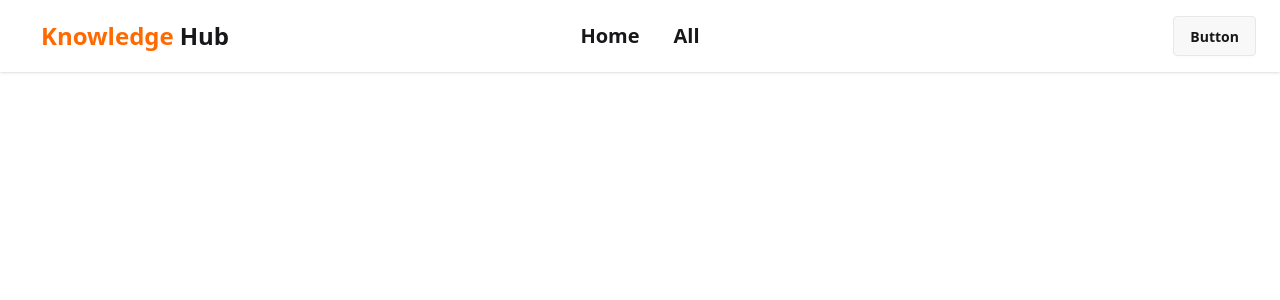
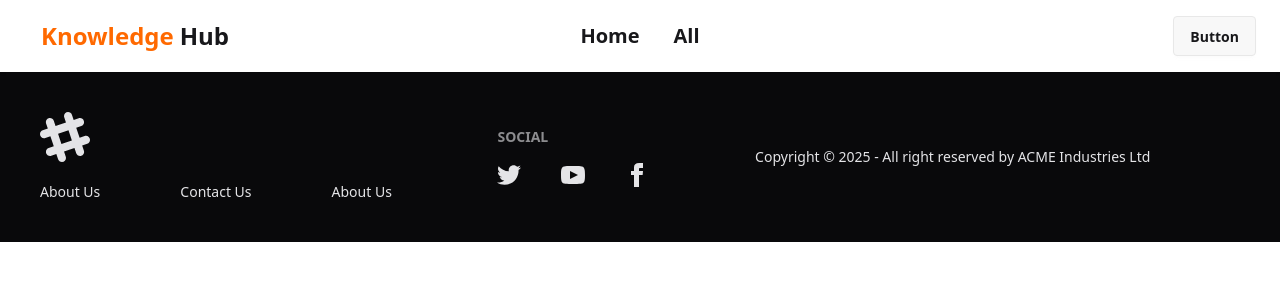
Before and after one commit to Farhan41229/KnowledgeHub---client-side, a React (Vite) app: page / in a window 1280 px wide. Shown: the top 300 px of the page. Built offline with nearby package versions, Linux system fonts and the light colour scheme.

Commit message:
Footer done

```diff
--- /dev/null
+++ b/src/components/Footer.jsx
@@ -0,0 +1,74 @@
+import React from 'react';
+
+const Footer = () => {
+  return (
+    <footer className="footer sm:footer-horizontal bg-neutral text-neutral-content p-10 items-center">
+      <aside className='flex flex-col gap-5'>
+        <svg
+          width="50"
+          height="50"
+          viewBox="0 0 24 24"
+          xmlns="http://www.w3.org/2000/svg"
+          fillRule="evenodd"
+          clipRule="evenodd"
+          className="fill-current"
+        >
+          <path d="M22.672 15.226l-2.432.811.841 2.515c.33 1.019-.209 2.127-1.23 2.456-1.15.325-2.148-.321-2.463-1.226l-.84-2.518-5.013 1.677.84 2.517c.391 1.203-.434 2.542-1.831 2.542-.88 0-1.601-.564-1.86-1.314l-.842-2.516-2.431.809c-1.135.328-2.145-.317-2.463-1.229-.329-1.018.211-2.127 1.231-2.456l2.432-.809-1.621-4.823-2.432.808c-1.355.384-2.558-.59-2.558-1.839 0-.817.509-1.582 1.327-1.846l2.433-.809-.842-2.515c-.33-1.02.211-2.129 1.232-2.458 1.02-.329 2.13.209 2.461 1.229l.842 2.515 5.011-1.677-.839-2.517c-.403-1.238.484-2.553 1.843-2.553.819 0 1.585.509 1.85 1.326l.841 2.517 2.431-.81c1.02-.33 2.131.211 2.461 1.229.332 1.018-.21 2.126-1.23 2.456l-2.433.809 1.622 4.823 2.433-.809c1.242-.401 2.557.484 2.557 1.838 0 .819-.51 1.583-1.328 1.847m-8.992-6.428l-5.01 1.675 1.619 4.828 5.011-1.674-1.62-4.829z"></path>
+        </svg>
+        <p className="flex gap-10">
+          <a href="#">About Us</a>
+          <br />
+          <a href="#">Contact Us</a>
+          <br />
+          <a href="#">About Us</a>
+        </p>
+      </aside>
+      <nav>
+        <h6 className="footer-title">Social</h6>
+        <div className="grid grid-flow-col gap-10 justify-center items-center mx-auto">
+          <a>
+            <svg
+              xmlns="http://www.w3.org/2000/svg"
+              width="24"
+              height="24"
+              viewBox="0 0 24 24"
+              className="fill-current"
+            >
+              <path d="M24 4.557c-.883.392-1.832.656-2.828.775 1.017-.609 1.798-1.574 2.165-2.724-.951.564-2.005.974-3.127 1.195-.897-.957-2.178-1.555-3.594-1.555-3.179 0-5.515 2.966-4.797 6.045-4.091-.205-7.719-2.165-10.148-5.144-1.29 2.213-.669 5.108 1.523 6.574-.806-.026-1.566-.247-2.229-.616-.054 2.281 1.581 4.415 3.949 4.89-.693.188-1.452.232-2.224.084.626 1.956 2.444 3.379 4.6 3.419-2.07 1.623-4.678 2.348-7.29 2.04 2.179 1.397 4.768 2.212 7.548 2.212 9.142 0 14.307-7.721 13.995-14.646.962-.695 1.797-1.562 2.457-2.549z"></path>
+            </svg>
+          </a>
+          <a>
+            <svg
+              xmlns="http://www.w3.org/2000/svg"
+              width="24"
+              height="24"
+              viewBox="0 0 24 24"
+              className="fill-current"
+            >
+              <path d="M19.615 3.184c-3.604-.246-11.631-.245-15.23 0-3.897.266-4.356 2.62-4.385 8.816.029 6.185.484 8.549 4.385 8.816 3.6.245 11.626.246 15.23 0 3.897-.266 4.356-2.62 4.385-8.816-.029-6.185-.484-8.549-4.385-8.816zm-10.615 12.816v-8l8 3.993-8 4.007z"></path>
+            </svg>
+          </a>
+          <a>
+            <svg
+              xmlns="http://www.w3.org/2000/svg"
+              width="24"
+              height="24"
+              viewBox="0 0 24 24"
+              className="fill-current"
+            >
+              <path d="M9 8h-3v4h3v12h5v-12h3.642l.358-4h-4v-1.667c0-.955.192-1.333 1.115-1.333h2.885v-5h-3.808c-3.596 0-5.192 1.583-5.192 4.615v3.385z"></path>
+            </svg>
+          </a>
+        </div>
+      </nav>
+      <aside>
+        <p>
+          Copyright © {new Date().getFullYear()} - All right reserved by ACME
+          Industries Ltd
+        </p>
+      </aside>
+    </footer>
+  );
+};
+
+export default Footer;
--- a/src/layouts/HomeLayout.jsx
+++ b/src/layouts/HomeLayout.jsx
@@ -1,5 +1,6 @@
 import React from 'react';
 import Navbar from '../components/Navbar';
+import Footer from '../components/Footer';
 
 const HomeLayout = () => {
   return (
@@ -8,7 +9,9 @@
         <Navbar></Navbar>
       </header>
       <main></main>
-      <footer></footer>
+      <footer>
+        <Footer></Footer>
+      </footer>
     </div>
   );
 };
```
